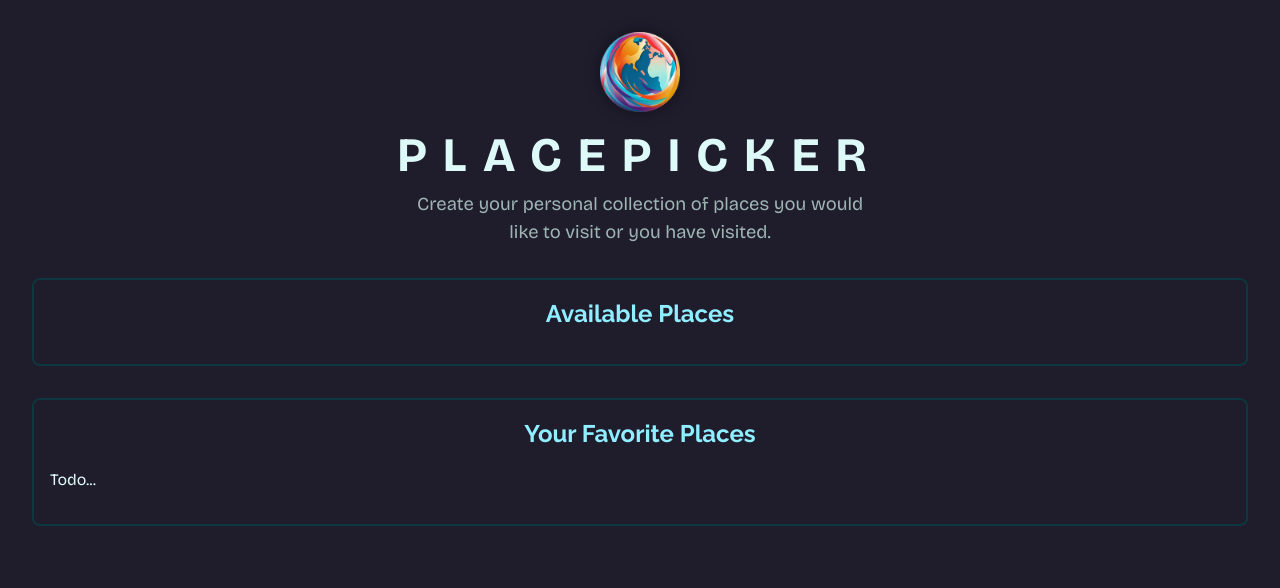
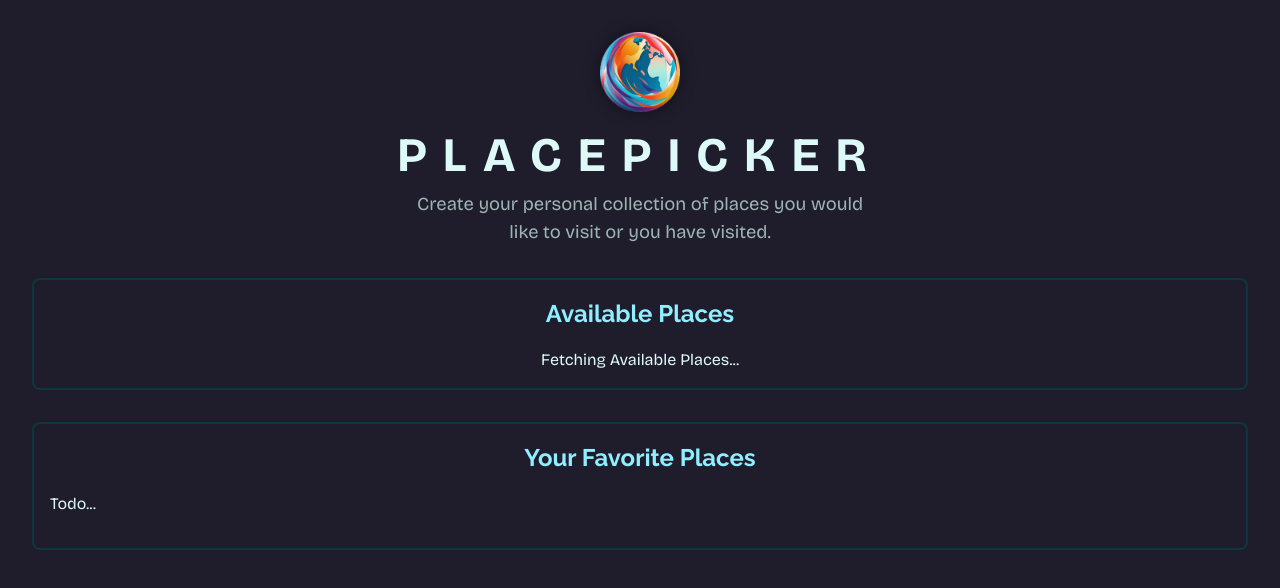
Before and after one commit to tetiana-zhuchenko/placepicker-angular-11, an Angular app: page / in a window 1280 px wide. Shown: the top 588 px of the page. Built offline with nearby package versions, Linux system fonts and the light colour scheme; no server answers.

Commit message:
feat: added fetching fallback

```diff
--- a/src/app/places/available-places/available-places.component.html
+++ b/src/app/places/available-places/available-places.component.html
@@ -1,5 +1,7 @@
 <app-places-container title="Available Places">
-  @if (places()) {
+  @if (isFetching()) {
+  <div class="fallback-text">Fetching Available Places...</div>
+  } @if (places()) {
   <app-places [places]="places()!" />
   } @else if (places()?.length === 0) {
   <p class="fallback-text">Unfortunately, no places could be found.</p>
--- a/src/app/places/available-places/available-places.component.ts
+++ b/src/app/places/available-places/available-places.component.ts
@@ -4,6 +4,7 @@ import { HttpClient } from '@angular/common/http';
 import { Place } from '../place.model';
 import { PlacesComponent } from '../places.component';
 import { PlacesContainerComponent } from '../places-container/places-container.component';
+import { map } from 'rxjs';
 
 @Component({
   selector: 'app-available-places',
@@ -14,15 +15,21 @@ import { PlacesContainerComponent } from '../places-container/places-container.c
 })
 export class AvailablePlacesComponent implements OnInit {
   places = signal<Place[] | undefined>(undefined);
+  isFetching = signal(false);
   private httpClient = inject(HttpClient);
   private destroyRef = inject(DestroyRef);
 
   ngOnInit(): void {
+    this.isFetching.set(true);
     const subscription = this.httpClient
       .get<{ places: Place[] }>('http://localhost:3000/places')
+      .pipe(map((resData) => resData.places))
       .subscribe({
-        next: (resData) => {
-          console.log(resData.places);
+        next: (places) => {
+          this.places.set(places);
+        },
+        complete: () => {
+          this.isFetching.set(false);
         },
       });
 
```
